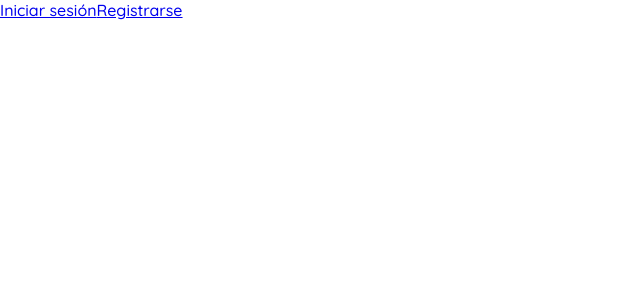
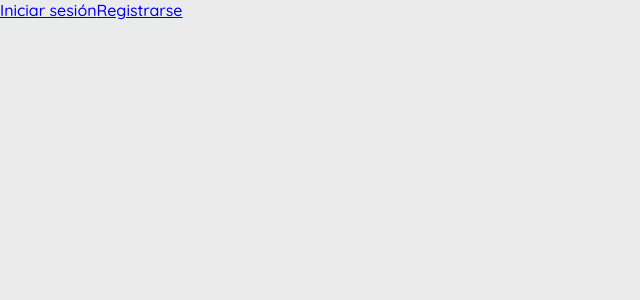
Before and after one commit to titoValen/colabo, a React (Vite) app in the folder client/: page / in a window 1280 px wide. Shown: the top 300 px of the page, without its empty margins (0-640 px from the left). Built offline with nearby package versions, Linux system fonts and the light colour scheme; no server answers.

Commit message:
feat: agregar estilos de fondo y color al cuerpo de la página

```diff
--- a/client/src/index.css
+++ b/client/src/index.css
@@ -26,6 +26,11 @@
   box-sizing: border-box;
 }
 
+body {
+  background-color: var(--color-white);
+  color: var(--color-black);
+}
+
 h1,
 h2,
 h3,
```
